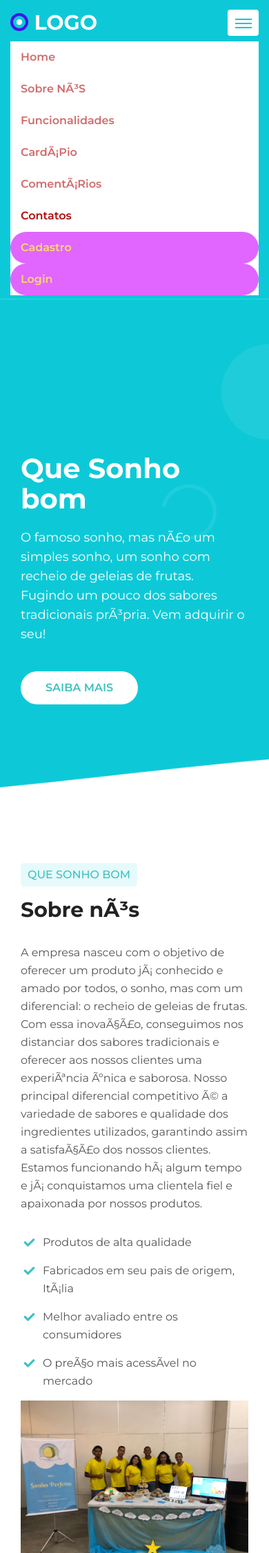
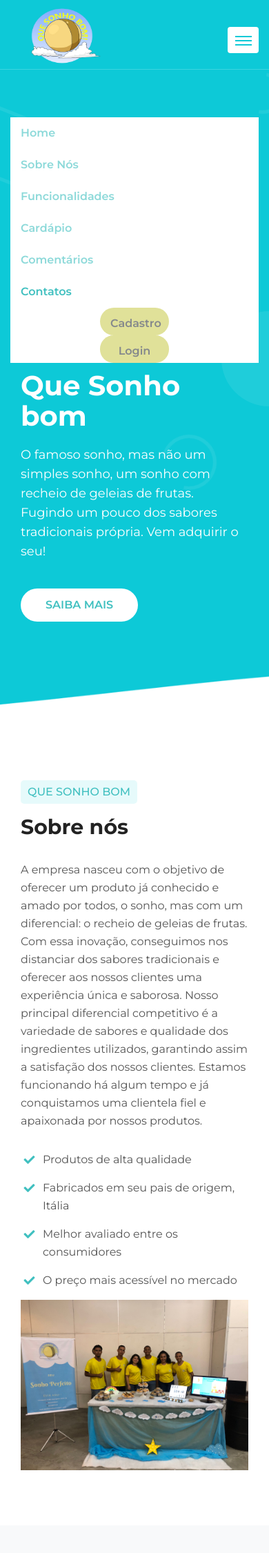
Before and after one commit to DanielDeveloperBR/Projeto-Integrador, a PHP site: page / in a window 390 px wide, after a click that opens the changed part. Shown: the top 2251 px of the page at 69% size. Run offline with PHP 8.4, Linux system fonts and the light colour scheme.

Commit message:
Add files via upload

```diff
--- a/css/responsive.css
+++ b/css/responsive.css
@@ -15,11 +15,33 @@
  }
 
  @media(max-width: 991px){
+	#login{
+		border-radius: 5vw;
+		max-width: 100px;
+		text-align: center;
+		max-height: auto;
+		margin: auto;
+		max-height: 40px;
+		}
+		#cadastro{
+			margin: auto;
+			max-width: 100px;
+			max-height: 40px;
+			text-align: center;
+			}
+
+			#logo{
+				height: 190px;
+				width:150px;
+				size: 16px;
+				margin-top: -35px;
+			}
 
  .header {
  	padding: 5px 0;
  }
  .header .navbar-nav{
+
     background-color: #ffffff;
  }
  .header .navbar #collapsibleNavbar .nav-item .nav-link{
@@ -31,6 +53,7 @@
    height: 38px;
    width: 45px;
    border:none;
+   margin-top: -60px;
  }
  .header .navbar-light .navbar-toggler:focus{
  	outline: none;
@@ -48,6 +71,7 @@
  	width: 100%;
  	left:0;
  	top:-6px;
+
  }
  .header .navbar-light .navbar-toggler-icon::after{
  	content: '';
@@ -56,6 +80,7 @@
  	width: 100%;
  	left:0;
  	top:6px;
+
  }
  .home-section .home-img{
  		margin-bottom: 40px;
@@ -64,6 +89,7 @@
 	padding: 150px 0 150px;
 }
 
+
 }
 
 
@@ -71,6 +97,7 @@
 	.home-section .home-content h1{
 		font-size: 40px;
 		line-height: 44px;
+		margin-top: -120px;
 	}
 	.home-section .bg-shapes div:nth-child(5){
 		top:15%;
--- a/css/skins/crimson.css
+++ b/css/skins/crimson.css
@@ -42,6 +42,6 @@
 
 @media(max-width: 991px){
 .header .navbar #collapsibleNavbar .nav-item .nav-link{
-  color:#b10a0a;
+  color:#41c0c0;
   }
 }
--- a/css/style.css
+++ b/css/style.css
@@ -12,6 +12,9 @@
  .form-control{
  	font-family: 'Montserrat', sans-serif;
  }
+ .nav-link{
+	text-transform: none;
+ }
 
  *{
  	margin:0;
@@ -23,7 +26,7 @@
  }
 
 
-.logo-circle{
+#logo-circle{
 	height: 26px;
 	width: 26px;
 	border:4px solid #4213ec;
@@ -158,6 +161,7 @@
  }
  .header .navbar{
  	padding:0;
+	height: 90px;
  }
  .header .navbar.navbar-light .navbar-brand{
  	font-size: 30px;
@@ -520,10 +524,11 @@
 /* Testimonial Section */
 .testimonial-section{
 	padding:80px 0 80px;
-	background-image: url('../img/bg-01.jpg');
+	background-image: url('/img/sonhos/recheio.jpg');
 	background-position: center;
 	background-attachment: fixed;
 	position: relative;
+	background-size: cover;
 	z-index: 1;
 }
 .testimonial-section::before{
@@ -832,12 +837,10 @@
  #cadastro{
 
     text-transform: capitalize;
-    font-weight: 600;
+    font-weight: 500;
     opacity: 0.6;
-	border-radius: 25px ;
-	background-color: #cc01ff;
-
-
+	border-radius: 40px;
+	background-color: #ccce56;
 
 }
 #login{
@@ -845,7 +848,15 @@
     text-transform: capitalize;
     font-weight: 600;
     opacity: 0.6;
-	border-radius: 30px ;
-	background-color: #cc01ff;
+	border-radius: 40px;
+	background-color: #ccce56;
 
 	}
+	#logo{
+		height: 190px;
+		width:150px;
+		size: 16px;
+		margin-top: 30px;
+
+
+	}
--- a/index.html
+++ b/index.html
@@ -3,6 +3,7 @@
 <head>
 	<title>Que sonho bom</title>
   <meta name="viewport" content="width=device-width, initial-scale=1">
+  <meta charset="UTF-8">
   <!-- Font awesome  -->
   <link rel="stylesheet" href="css/fontawesome.css">
   <!-- Owl carousel -->
@@ -40,7 +41,7 @@
     <div class="container-fluid">
       <nav class="navbar navbar-expand-lg navbar-light">
          <!-- Brand -->
-         <a class="navbar-brand" href="#"> <span class="logo-circle"></span> Logo</a>
+         <a class="navbar-brand" href="#"><img src="img/logo1.png" id="logo" alt="logo"></a>
 
          <!-- Toggler/collapsibe Button -->
          <button class="navbar-toggler" type="button" data-toggle="collapse" data-target="#collapsibleNavbar">
@@ -70,10 +71,10 @@
               <a class="nav-link"  href="#contact">Contatos</a>
             </li>
             <li class="nav-item">
-               <a class="nav-link text-warning" id="cadastro"  href="#">Cadastro</a>
+               <a class="nav-link text-dark" id="cadastro"  href="#">Cadastro</a>
              </li>
              <li class="nav-item">
-               <a class="nav-link text-warning"  id="login" href="php/login.php">Login</a>
+               <a class="nav-link text-dark"  id="login" href="php/login.php">Login</a>
              </li>
          </ul>
        </div>
@@ -116,7 +117,7 @@
        <div class="row">
            <div class="col-lg-6 d-flex">
                <div class="about-img">
-                  <img class="img-fluid" src="img/equipe.jpg" alt="product">
+                  <img class="img-fluid" id="equipe" src="img/equipe.jpg" alt="product">
                </div>
            </div>
            <div class="col-lg-6 order-first order-lg-last">
@@ -160,7 +161,7 @@
            <!-- Features Item Start-->
             <div class="col-md-6 col-lg-4 d-flex">
                <div class="col-lg-12 features-item">
-                  <div class="icon"><i class="fa-duotone fa-credit-card"></i>
+                  <div class="icon"><i class="fas fa-wallet"></i>
                   </div>
                   <h3>Pagamento online seguro</h3>
                   <p>Oferecemos diversas opções de pagamento online seguras, incluindo cartões de crédito e débito, transferências bancárias e pagamentos via aplicativos de pagamento eletrônico.</p>
@@ -170,7 +171,7 @@
            <!-- Features Item Start-->
             <div class="col-md-6 col-lg-4 d-flex">
                <div class="col-lg-12 features-item">
-                  <div class="icon"><i class="fa-solid fa-candy"></i></div>
+                  <div class="icon"><i class="fas fa-cheese"></i></div>
                   <h3>Sabores</h3>
                   <p>Oferecemos uma variedade de sabores de sonhos de doce leite, incluindo tradicional, chocolate, morango e muito mais!
                   </p>
@@ -180,7 +181,7 @@
            <!-- Features Item Start-->
             <div class="col-md-6 col-lg-4 d-flex">
                <div class="col-lg-12 features-item">
-                  <div class="icon"><i class="fas fa-wifi"></i></div>
+                  <div class="icon"><i class="far fa-sticky-note"></i></div>
                   <h3>Ingredientes</h3>
                   <p>Usamos apenas ingredientes de qualidade superior para garantir o melhor sabor e textura em nossos sonhos de doce leite e geleia.</p>
                </div>
@@ -198,7 +199,7 @@
            <!-- Features Item Start-->
             <div class="col-md-6 col-lg-4 d-flex">
                <div class="col-lg-12 features-item">
-                  <div class="icon"><i class="fas fa-comments"></i></div>
+                  <div class="icon"><i class="fas fa-truck"></i></div>
                   <h3>Entrega</h3>
                   <p>Entregamos nossos sonhos de doce leite e geleia diretamente em sua casa ou em um local de sua escolha, garantindo que cheguem frescos e deliciosos.</p>
                </div>
@@ -207,7 +208,7 @@
            <!-- Features Item Start-->
             <div class="col-md-6 col-lg-4 d-flex">
                <div class="col-lg-12 features-item">
-                  <div class="icon"><i class="fas fa-truck"></i></div>
+                  <div class="icon"><i class="fas fa-comments"></i></div>
                   <h3>Atendimento ao cliente</h3>
                   <p>Nossa equipe de atendimento ao cliente está sempre disponível para responder a suas perguntas e garantir que você tenha uma excelente experiência com nossos sonhos de doce leite e geleia.</p>
                </div>
@@ -238,7 +239,7 @@
             <div class="col-lg-12">
                 <div class="products-item">
                     <div class="product-img">
-                       <img class="img-fluid" src="img/sonhos/sonhos1.png" alt="product">
+                       <img class="img-fluid" src="img/sonhos/promocao de sonhos de doces.jpg" alt="product">
                        <div class="overlay d-flex">
                          <a href="#" class="btn mybtn1">Comprar</a>
                        </div>
@@ -533,7 +534,7 @@
         <div class="row justify-content-center">
              <div class="col-lg-6">
                 <div class="footer-logo">
-                   <a href="#"><span class="logo-circle"></span> Que Sonho Bom</a>
+                   <a href="#">Que Sonho Bom</a>
                 </div>
                 <div class="footer-text">
                   <p>Nossas redes sociais</p>
--- a/php/login.php
+++ b/php/login.php
@@ -38,7 +38,7 @@ if(isset($_POST['email'])){
     <title>Document</title>
 </head>
 <body>
-    <
+
     <form action="" method="post" id="modal" class="animar">
         <h1>Login</h1>
         <p>
```
Also changed, not shown: img/sonhos/promocao de sonhos de doces.jpg (added), img/sonhos/recheio.jpg (added).
